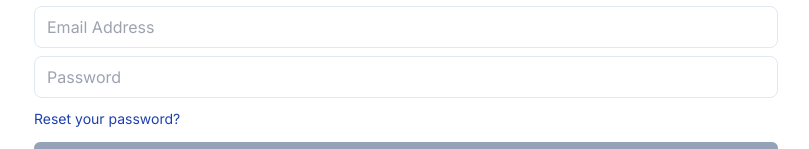
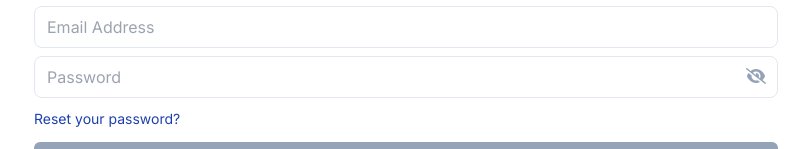
Before and after one commit to Yutassk/poke-api, a Next.js app: page /signup in a window 1280 px wide. Shown: the part 298-447 px from the top of the page, without its empty margins (234-1043 px from the left). Built offline with nearby package versions, Linux system fonts and the light colour scheme; no server answers.

Commit message:
✨ パスワード入力欄、表示・非表示切り替え

```diff
--- a/package.json
+++ b/package.json
@@ -9,6 +9,11 @@
     "lint": "next lint"
   },
   "dependencies": {
+    "@fortawesome/fontawesome-svg-core": "^6.4.2",
+    "@fortawesome/free-brands-svg-icons": "^6.4.2",
+    "@fortawesome/free-regular-svg-icons": "^6.4.2",
+    "@fortawesome/free-solid-svg-icons": "^6.4.2",
+    "@fortawesome/react-fontawesome": "^0.2.0",
     "@types/node": "20.5.9",
     "@types/react": "18.2.21",
     "@types/react-dom": "18.2.7",
--- a/src/app/page.tsx
+++ b/src/app/page.tsx
@@ -11,7 +11,6 @@ export default function Home() {
         <Header />
         <SignInBtn />
       </div>
-
       <div className="group hover:bg-rose-300 transition-all duration-200 ease-linear">
         <Link className="flex items-center justify-center space-x-2" href={"/quiz"}>
           <Image className="group-hover:rotate-45 transition duration-1000 ease-in-out " src={"/pokeballicon.png"} width={100} height={100} alt="" />
--- a/src/app/signup/page.tsx
+++ b/src/app/signup/page.tsx
@@ -4,11 +4,14 @@ import React, { useState } from "react";
 import Header from "../layout/Header";
 import Link from "next/link";
 import { createAccount } from "../component/Firebase";
+import { FontAwesomeIcon } from "@fortawesome/react-fontawesome";
+import { faEye, faEyeSlash } from "@fortawesome/free-solid-svg-icons";
 
 const SignUp = () => {
   const [newName, setNewName] = useState<string>("");
   const [newEmail, setNewEmail] = useState<string>("");
   const [newPassword, setNewPassword] = useState<string>("");
+  const [isRevealPassword, setIsRevealPassword] = useState<boolean>(false);
 
   const doSetName = (e: string) => {
     setNewName(e);
@@ -26,6 +29,10 @@ const SignUp = () => {
     if (newEmail && newPassword) {
       createAccount(newName, newEmail, newPassword);
     }
+  };
+
+  const togglePassword = () => {
+    setIsRevealPassword((prevState) => !prevState);
   };
 
   return (
@@ -53,7 +60,20 @@ const SignUp = () => {
             <div className="mb-2 flex flex-col gap-2">
               <input className="border border-slate-200 rounded-lg py-2 px-3 w-full" type="text" placeholder="Your Name" name="name" onChange={(e) => doSetName(e.target.value)} />
               <input className="border border-slate-200 rounded-lg py-2 px-3 w-full" type="email" placeholder="Email Address" name="email" onChange={(e) => doSetEmail(e.target.value)} />
-              <input className="border border-slate-200 rounded-lg py-2 px-3 w-full" type="password" placeholder="Password" name="password" onChange={(e) => doSetPassword(e.target.value)} />
+              <div className="relative  ">
+                <input
+                  className="w-full py-2 px-3 border border-slate-200 rounded-lg"
+                  type={isRevealPassword ? "text" : "password"}
+                  placeholder="Password"
+                  name="password"
+                  onChange={(e) => doSetPassword(e.target.value)}
+                />
+                {isRevealPassword ? (
+                  <FontAwesomeIcon icon={faEye} className="absolute top-3 right-3" onClick={togglePassword} />
+                ) : (
+                  <FontAwesomeIcon icon={faEyeSlash} className="absolute top-3 right-3 text-slate-400" onClick={togglePassword} />
+                )}
+              </div>
             </div>
 
             <Link className="text-sm text-blue-800" href={"/"}>
```
Also changed, not shown: 2 other files (tests, documents, lock files or other folders).
